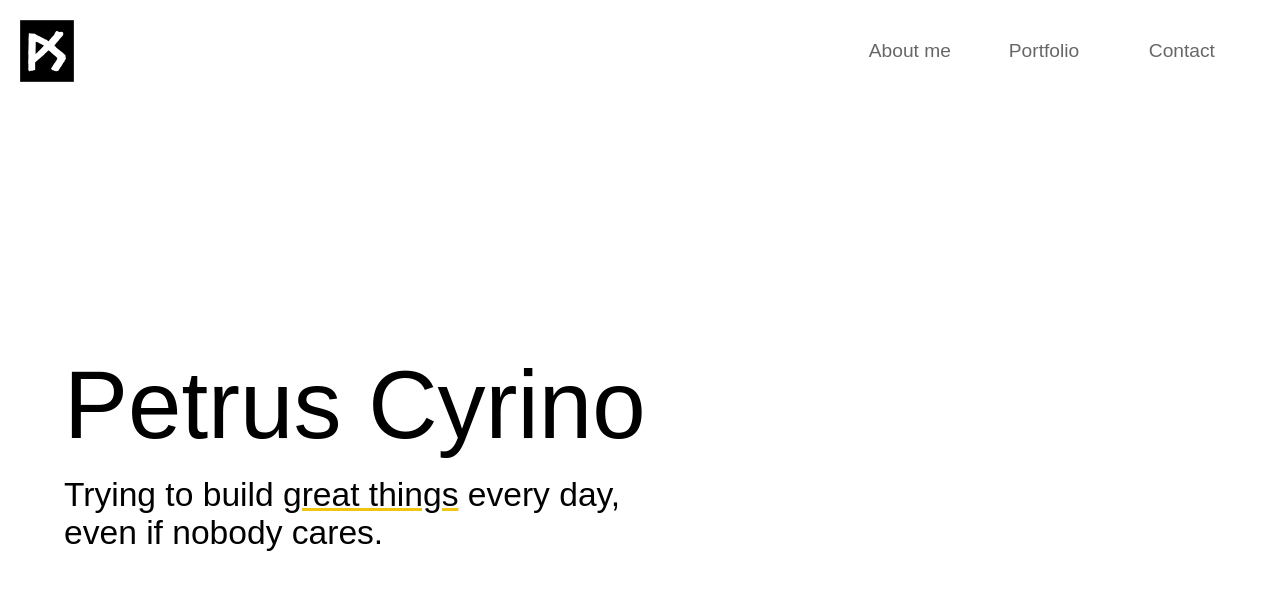
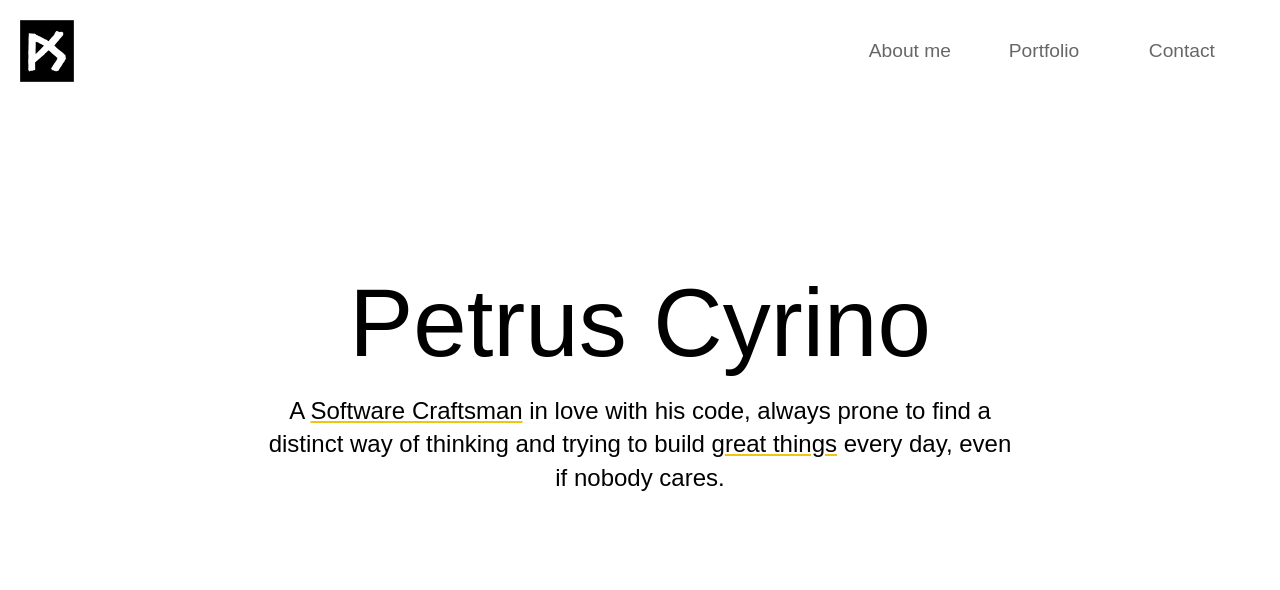
Before and after one commit to petrusxz/petruscyrino, a React (Create React App) app: page / in a window 1280 px wide. Shown: the top 590 px of the page. Built offline with nearby package versions, Linux system fonts and the light colour scheme.

Commit message:
Home name and intro centered

```diff
--- a/src/components/Home.css
+++ b/src/components/Home.css
@@ -1,8 +1,9 @@
 .Home {
-    height: 100%;
+    height: 80%;
     width: 100%;
     display: flex;
     align-items: center;
+    justify-content: center;
 }
 
 .Home-welcome {
@@ -16,11 +17,20 @@
 .Home-name {
     font-size: 2em;
     margin-bottom: 16px;
+    text-align: center;
 }
 
 .Home-intro {
-    max-width: 560px;
-    font-size: .7em;
+    max-width: 760px;
+    font-size: .5em;
+    text-align: center;
+    line-height: 1.4;
+}
+
+@media (max-width: 760px) {
+    .Home-name {
+        font-size: 1.5em;
+    }
 }
 
 @media (max-width: 560px) {
@@ -30,6 +40,5 @@
 
     .Home-intro {
         max-width: 270px;
-        font-size: .5em;
     }
 }
--- a/src/components/Home.js
+++ b/src/components/Home.js
@@ -8,7 +8,8 @@ class Home extends Component {
                 <div className="Home-welcome">
                     <div className="Home-name">Petrus Cyrino</div>
                     <div className="Home-intro">
-                        Trying to build <u>great things</u> every day,
+                        A <u>Software Craftsman</u> in love with his code, always prone to find a distinct way of thinking
+                        and trying to build <u>great things</u> every day,
                         even if nobody cares.
                     </div>
                 </div>
```
